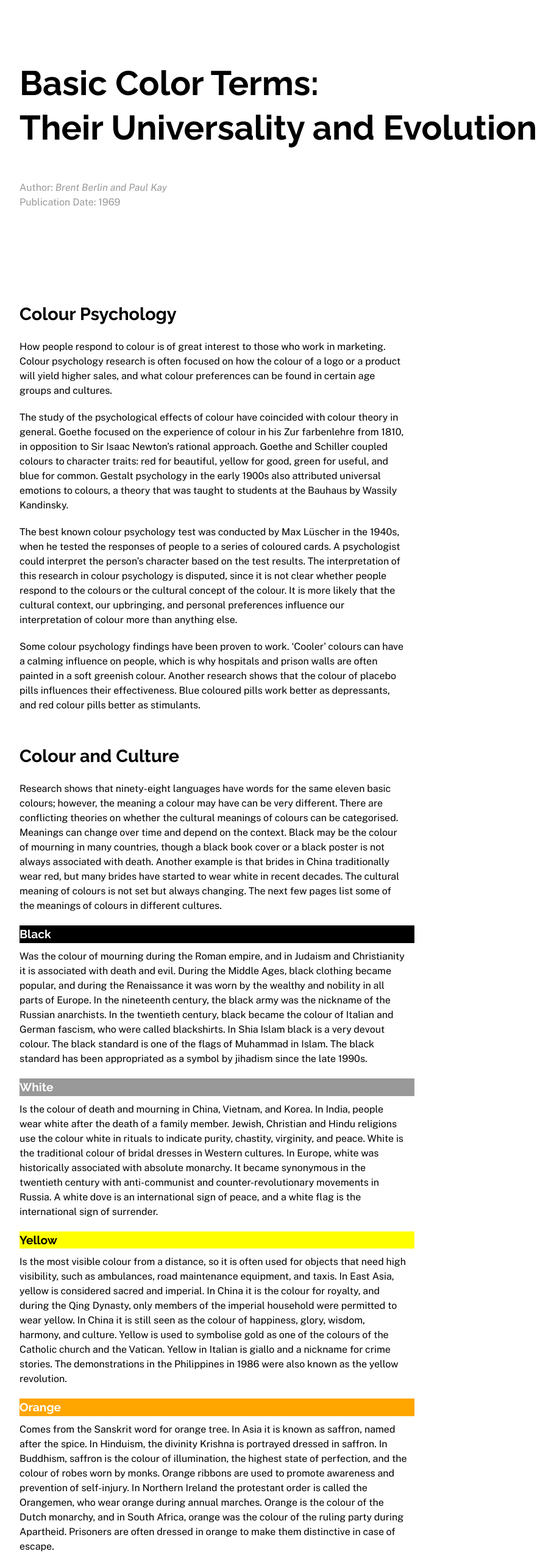
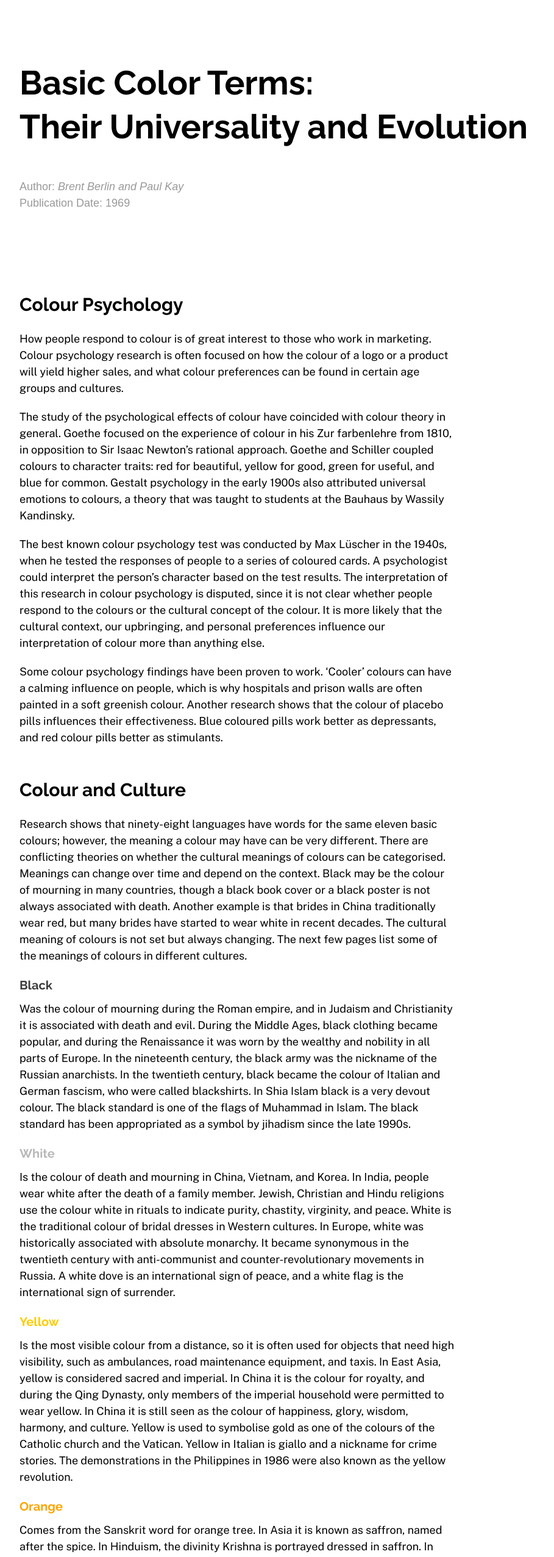
Before and after one commit to Irene3448/manuscript, a plain HTML site: page index.html in a window 1280 px wide. Shown: the top 2554 px of the page at 61% size, without its empty margins (68-977 px from the left). Drawn offline with nearby package versions, Linux system fonts and the light colour scheme.

Commit message:
0926.4:20

```diff
--- a/index.html
+++ b/index.html
@@ -7,7 +7,7 @@
 	</head>
 
 	<body>
-		<hgroup>
+		<header>
 			<h1>Basic Color Terms: <br>
 				Their Universality and Evolution</h1>
 				<link href="style.css" rel="stylesheet">
@@ -16,30 +16,33 @@
 				Author: <em>Brent Berlin and Paul Kay</em>
 				<br>Publication Date: <time>1969</time>
 			</p>
-		</hgroup>
+		</header>
 
 
+	<article>
+			<h2>Colour Psychology</h2>
 		<section>
-			<h2>Colour Psychology</h2>
 			<p>How people respond to colour is of great interest to those who work in marketing. Colour psychology research is often focused on how the colour of a logo or a product will yield higher sales, and what colour preferences can be found in certain age groups and cultures.</p>
 
-			<p>The study of the psychological effects of colour have coincided with colour theory in general. Goethe focused on the experience of colour in his Zur farbenlehre from 1810, in opposition to Sir Isaac Newton’s rational approach. Goethe and Schiller coupled colours to character traits: red for beautiful, yellow for good, green for useful, and blue for common. Gestalt psychology in the early 1900s also attributed universal emotions to colours, a theory that was taught to students at the Bauhaus by Wassily Kandinsky.</p>
+			<p>The study of the psychological effects of colour have coincided with colour theory in general. Goethe focused on the experience of colour in his Zur farbenlehre from <time>1810</time>, in opposition to Sir Isaac Newton’s rational approach. Goethe and Schiller coupled colours to character traits: red for beautiful, yellow for good, green for useful, and blue for common. Gestalt psychology in the early 1900s also attributed universal emotions to colours, a theory that was taught to students at the Bauhaus by Wassily Kandinsky.</p>
 
-			<p>The best known colour psychology test was conducted by Max Lüscher in the 1940s, when he tested the responses of people to a series of coloured cards. A psychologist could interpret the person’s character based on the test results. The interpretation of this research in colour psychology is disputed, since it is not clear whether people respond to the colours or the cultural concept of the colour. It is more likely that the cultural context, our upbringing, and personal preferences influence our interpretation of colour more than anything else.</p>
+			<p>The best known colour psychology test was conducted by Max Lüscher in the <time>1940</time>s, when he tested the responses of people to a series of coloured cards. A psychologist could interpret the person’s character based on the test results. The interpretation of this research in colour psychology is disputed, since it is not clear whether people respond to the colours or the cultural concept of the colour. It is more likely that the cultural context, our upbringing, and personal preferences influence our interpretation of colour more than anything else.</p>
 
 			<p>Some colour psychology findings have been proven to work. ‘Cooler’ colours can have a calming influence on people, which is why hospitals and prison walls are often painted in a soft greenish colour. Another research shows that the colour of placebo pills influences their effectiveness. Blue coloured pills work better as depressants, and red colour pills better as stimulants.</p>
 		</section>
+	</article>
 
 
 
+	<article>
+			<h2>Colour and Culture</h2>
 		<section>
-			<h2>Colour and Culture</h2>
 			<p>Research shows that ninety-eight languages have words for the same eleven basic colours; however, the meaning a colour may have can be very different. There are conflicting theories on whether the cultural meanings of colours can be categorised. Meanings can change over time and depend on the context. Black may be the colour of mourning in many countries, though a black book cover or a black poster is not always associated with death. Another example is that brides in China traditionally wear red, but many brides have started to wear white in recent decades. The cultural meaning of colours is not set but always changing. The next few pages list some of the meanings of colours in different cultures.</p>
 		</section>
 
 				<section>
 					<h3 id="black">Black</h3>
-					<p>Was the colour of mourning during the Roman empire, and in Judaism and Christianity it is associated with death and evil. During the Middle Ages, black clothing became popular, and during the Renaissance it was worn by the wealthy and nobility in all parts of Europe. In the nineteenth century, the black army was the nickname of the Russian anarchists. In the twentieth century, black became the colour of Italian and German fascism, who were called blackshirts. In Shia Islam black is a very devout colour. The black standard is one of the flags of Muhammad in Islam. The black standard has been appropriated as a symbol by jihadism since the late 1990s.</p>
+					<p>Was the colour of mourning during the Roman empire, and in Judaism and Christianity it is associated with death and evil. During the Middle Ages, black clothing became popular, and during the Renaissance it was worn by the wealthy and nobility in all parts of Europe. In the nineteenth century, the black army was the nickname of the Russian anarchists. In the twentieth century, black became the colour of Italian and German fascism, who were called blackshirts. In Shia Islam black is a very devout colour. The black standard is one of the flags of Muhammad in Islam. The black standard has been appropriated as a symbol by jihadism since the late <time>1990</time>s.</p>
 				</section>
 
 				<section>
@@ -78,27 +81,29 @@
 					<h3 id="purple">Purple</h3>
 					<p>Was the the most expensive dye in Roman times, and was worn by Roman magistrates, Byzantine emperors, and the rulers of the Holy Roman Empire. During the reign of Elizabeth I, only royalty was allowed to wear purple in England. Roman Catholic bishops still wear purple as a colour of royalty. In Japan, the colour is traditionally associated with the emperor and aristocracy. In Thailand, widows in mourning wear purple. In Western politics the colour purple is neutral, and used for a coalition between a left-wing and a right-wing party. The Women’s Suffrage movement used purple, and the colour was adopted in the 1970s by the women’s liberation movement. Purple and pink are both associated with the LGBT community.</p>
 				</section>
+			</article>
 
 
 
-
+	<article>
+			<h2>National Colours</h2>
 		<section>
-			<h2>National Colours</h2>
 			<p>The flag has been the most prominent symbol of national identity since the nineteenth century. A new national flag often marks a revolution or a political change. Flags have a military origin, and were used to identify military units from one another in the Roman legions.</p>
 
 			<p>Different national flags often use similar colours, sometimes even with the same meaning. Thirty-eight percent of the world’s national flags use red as a colour, which symbolises the blood spilt for independence, or on the battlefield. One of the most used colour combinations is red, white, and blue (Chile, Panama, Russia, Samoa, United Kingdom, Thailand, etc.) where blue often symbolises the domination over sky or sea.</p>
 
-			<p>Many African countries use red, black, and green in their flags. This stems from the Pan-African flag from 1920. The red symbolises the blood spilled for liberation, black is for the African people, and green for the continent’s natural wealth.</p>
+			<p>Many African countries use red, black, and green in their flags. This stems from the Pan-African flag from <time>1920</time>. The red symbolises the blood spilled for liberation, black is for the African people, and green for the continent’s natural wealth.</p>
 
-			<p>There have been a few monochrome flags. Morocco had a deep red flag for over two hundred years. Afghanistan had an all black flag at the end of the nineteenth century. And during the reign of the Taliban in 1996, Afghanistan had an all white flag. The last remaining monochrome flag in the world was the Libyan flag, a plain green field without markings or insignia.</p>
+			<p>There have been a few monochrome flags. Morocco had a deep red flag for over two hundred years. Afghanistan had an all black flag at the end of the nineteenth century. And during the reign of the Taliban in <time>1996</time>, Afghanistan had an all white flag. The last remaining monochrome flag in the world was the Libyan flag, a plain green field without markings or insignia.</p>
 
 			<p>The green flag was a personal choice of Muammar Gaddafi whose manifesto was called the ‘Green Book’. Artist Yuri Veerman collected the different digital versions of the Libyan flag that were discussed on the English Wikipedia page, ‘Flag of Libya’. Between 2005 and 2011 the chromatic representation of Libya was revised fifteen times, each with different shade of green. After a six-year fight over the right shade of ‘Gadaffi green’, a fifteenth revision was made, marking the fall of the Libyan regime and the last monochrome flag.</p>
 		</section>
+	</article>
 
 
-
+	<aricle>
+			<h2>Reading Response</h2>
 		<section>
-			<h2>Reading Response</h2>
 			<p>This reading about color and culture fits well into the canon of design because it shows how important color is in communication. Colors have been used to represent ideas, emotions, and even political movements. Designers have always used color as a key tool to communicate meaning, and this reading adds to the understanding of how colors influence people’s feelings and behaviors. This helps designers make better choices when creating designs.</p>
 
 			<p>When it comes to the contemporary practice of interaction design, I believe this reading’s focus on color symbolism is highly relevant. Designers must think about how users from different cultures and backgrounds will understand color. In apps and websites, the colors can change how people feel when they interact with them. For example, knowing that red can mean danger in one place but happiness in another can help designers choose colors carefully.</p>
@@ -111,6 +116,7 @@
 
 			<p>From this reading, I learned that I need to think about the cultural and emotional impact of color when I use it in design. This will make my designs more thoughtful and effective.</p>
 		</section>
+	</aricle>
 	</body>
 
 </html>
--- a/style.css
+++ b/style.css
@@ -5,21 +5,21 @@
 
 h1 {
 	font-family:"raleway";
-	font-size: 3.5em;
+	font-size: 55px;
 	font-weight: bold;
 	margin-bottom: 50px;
 	color: black;
 	line-height: 1.3;
 }
 
-hgroup{
-	margin-bottom: 150px
+header{
+	margin-bottom: 130px
 }
 
 
 body{
 	font-family: "public sans";
-	font-size: 1em;
+	font-size: 18px;
 	padding: 100px 100px 100px 100px;
 	line-height: 1.5;
 	max-width: 155ch;
@@ -31,7 +31,7 @@ em{ font-style: italic;}
 
 h2{
 	font-family: "raleway";
-	font-size: 1.8em;
+	font-size: 30px;
 	font-weight: bold;
 	margin-top: 50px;
 	margin-bottom: 20px;
@@ -40,7 +40,7 @@ h2{
 
 h3{
 	font-family: "raleway";
-	font-size: 1.2em;
+	font-size: 20px;
 	font-weight: 700;
 	margin-bottom: 10px;
 }
@@ -51,54 +51,41 @@ p{
 }
 
 .author-info{
+	font-family:Arial, Helvetica, sans-serif;
+	font-weight: 500;
 	color:#999999;
 }
 
 #black{
-	background: black;
-	color: white;
-	max-width: 55ch;
+	color: rgb(60, 60, 60);
 }
 
 #white{
-	background: #999999;
-	color: white;
-	max-width: 55ch;
+	color: rgb(184, 184, 184);
 }
 
 #yellow{
-	background: yellow;
-	max-width: 55ch;
+	color: rgb(255, 204, 0);
 }
 
 #orange{
-	background-color: orange;
-	color: white;
-	max-width: 55ch;
+	color: orange;
 }
 
 #red{
-	background: red;
-	color: white;
-	max-width: 55ch;
+	color: red;
 }
 
 #green{
-	background: green;
-	color: white;
-	max-width: 55ch;
+	color: green;
 }
 
 #blue{
-	background: blue;
-	color: white;
-	max-width: 55ch;
+	color: blue;
 }
 
 #purple{
-	background: purple;
-	color: white;
-	max-width: 55ch;
+	color: purple;
 }
 
 }
```
